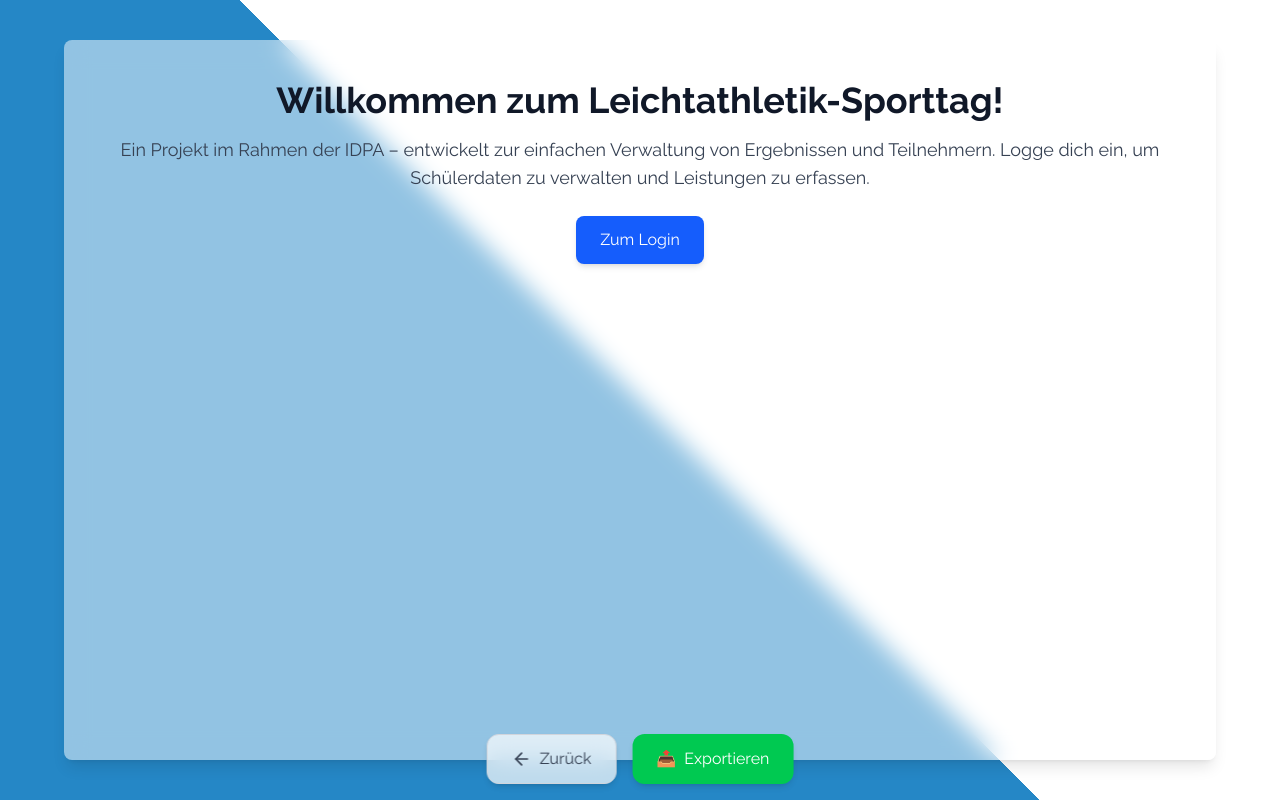
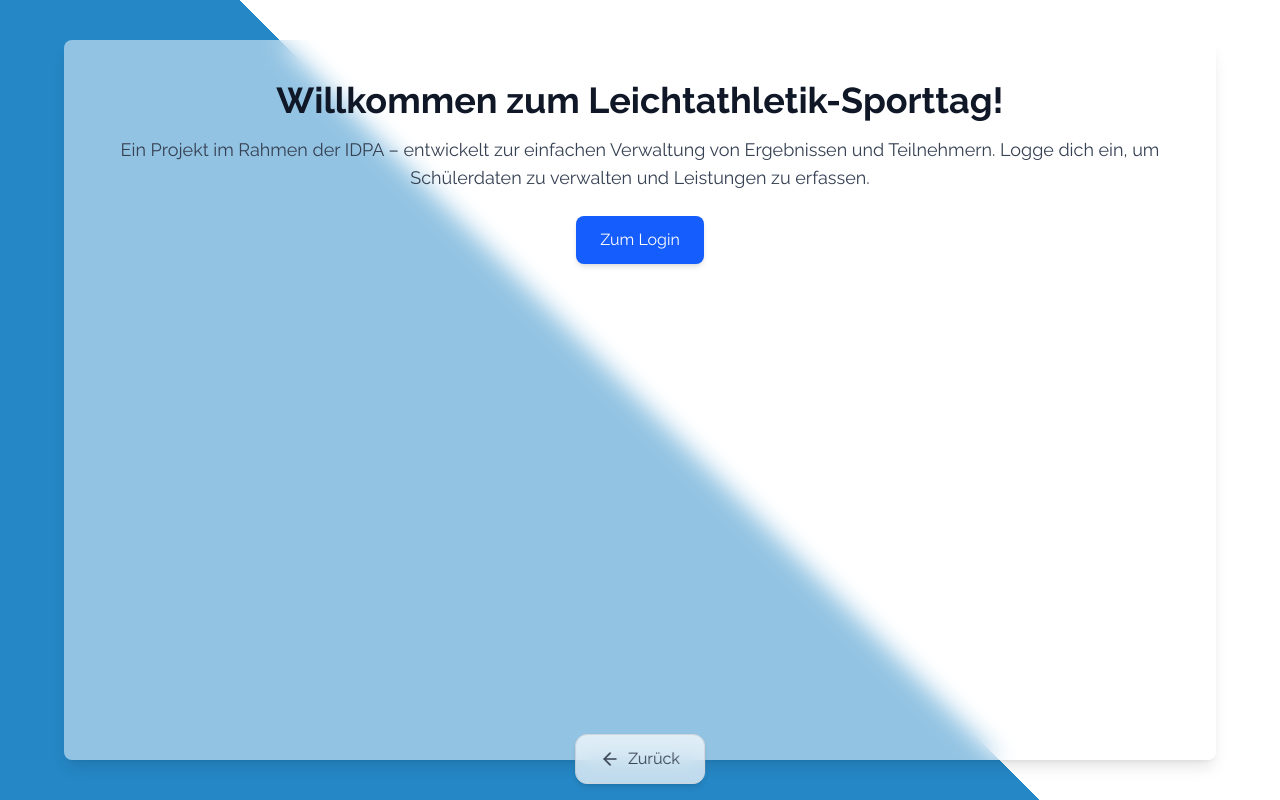
Before and after one commit to IDPA-2025/Leichtathletik-Sporttag-Tool, a Next.js app in the folder sporttag-tool/: page / in a window 1280 px wide. Built offline with nearby package versions, Linux system fonts and the light colour scheme; no server answers.

Commit message:
export button hat zugrifsrechte | pre cookie einbauen

```diff
--- a/sporttag-tool/src/app/components/BackButton.js
+++ b/sporttag-tool/src/app/components/BackButton.js
@@ -1,12 +1,34 @@
 "use client";
 import { useRouter } from "next/navigation";
 import { ArrowLeft } from "lucide-react";
-import { useState } from "react";
+import {useEffect, useState} from "react";
 import ExportPopup from "@/app/components/ExportPopup";
 
 export default function BackButton() {
     const router = useRouter();
     const [showExport, setShowExport] = useState(false);
+    const [role, setRole] = useState(null);
+
+
+    useEffect(() => {
+        const token = localStorage.getItem("authToken");
+        console.log("🔍 Auth-Token aus localStorage:", token);
+
+        if (token) {
+            try {
+                const payloadBase64 = token.split(".")[1];
+                const decoded = JSON.parse(atob(payloadBase64));
+
+                console.log("✅ Decodiertes Token:", decoded);
+                setRole(decoded.role);
+            } catch (error) {
+                console.error("❌ Fehler beim Token-Parsing:", error);
+            }
+        } else {
+            console.warn("⚠️ Kein Token gefunden!");
+        }
+    }, []);
+
 
     return (
         <>
@@ -29,26 +51,22 @@ export default function BackButton() {
                     <span className="hidden sm:inline">Zurück</span>
                 </button>
 
+
                 {/* Exportieren-Button */}
-                <button
-                    onClick={() => setShowExport(true)}
-                    className="
-            flex items-center gap-2
-            px-4 py-2 sm:px-6 sm:py-3
-            bg-green-500 text-white
-            hover:bg-green-600
-            shadow-md hover:shadow-lg
-            rounded-full sm:rounded-xl
-            text-sm sm:text-base
-            transition-all duration-200
-          "
-                >
-                    📤 <span className="hidden sm:inline">Exportieren</span>
-                </button>
-            </div>
+                {role === "lehrer" && (
+                    <button
+                        onClick={() => setShowExport(true)}
+                        className="flex items-center gap-2 px-4 py-2 sm:px-6 sm:py-3 bg-green-500 text-white hover:bg-green-600 shadow-md hover:shadow-lg rounded-full sm:rounded-xl text-sm sm:text-base transition-all duration-200">
+                        📤 <span className="hidden sm:inline">Exportieren</span>
+                    </button>
+                )}
+
+        </div>
+
 
             {/* Export Popup */}
             {showExport && <ExportPopup onClose={() => setShowExport(false)} />}
+
         </>
     );
 }
```
